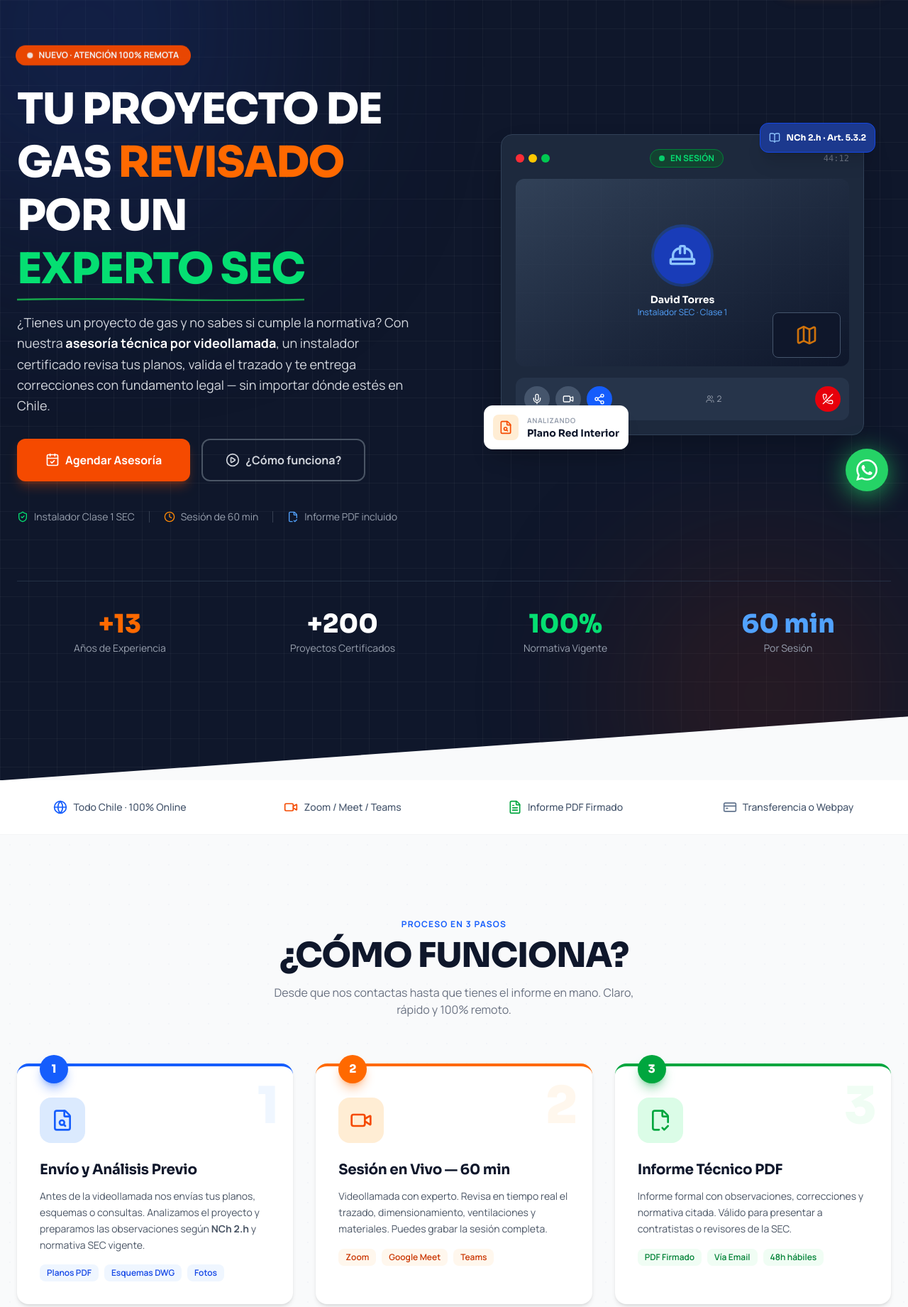
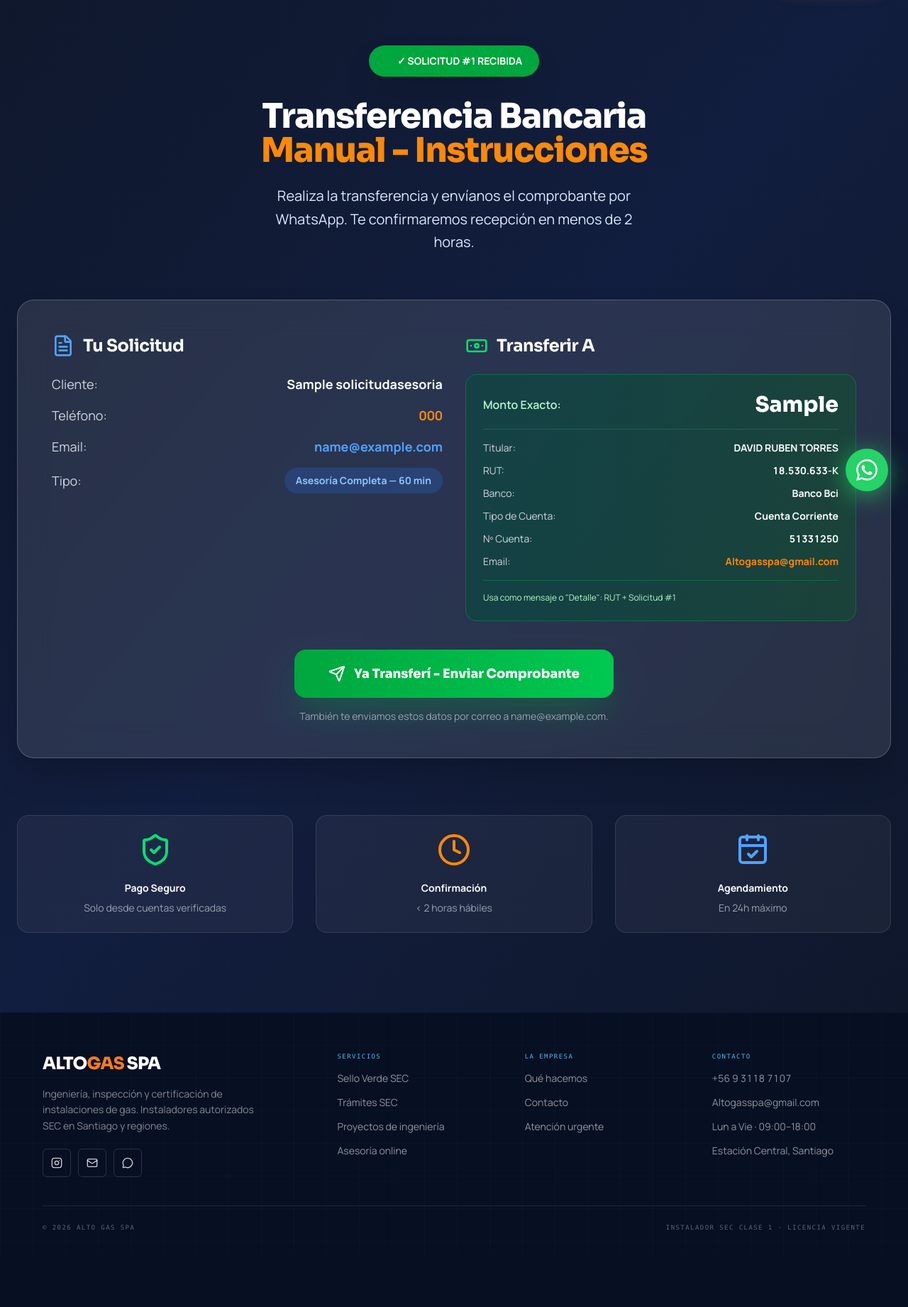
Before and after one commit to jors213/WebAltoGasSPA, a Django app: template core/templates/core/pago_transferencia.html in a window 1280 px wide. Shown: the part 80-1921 px from the top of the page at 71% size. After the commit the page ends 1812 px from the top, so only its background shows below. Run offline with Django 5.2, Linux system fonts and the light colour scheme; tables that the repository leaves empty hold one stand-in row (values such as "Sample post"); the template is opened without the code that fills it: values that come from a table or form of the project are taken from there, most other values are stand-ins (such as "Sample title", 1, 10 or a date in 2020); some libraries are stand-ins or nearby versions.

Commit message:
Arregla el flujo de pago por transferencia de punta a punta
La página de pago heredaba de asesoria_online.html, que no define ningún
bloque, así que Django descartaba todo su contenido y /pago-transferencia/
devolvía la página de Asesoría Online completa, con la sección "¿Qué podemos
revisar?" vacía. Nunca funcionó desde que se creó en ff677e9. Ahora es una
página independiente con su propio head, nav y pie compartidos, igual que las
de servicios.

El formulario tampoco confirmaba nada: la vista re-renderizaba la plantilla
con mostrar_modal, solicitud y monto_fmt, y ninguna de esas variables se usaba
allí. Pasa a redirigir a la página de pago (POST-Redirect-GET), así que
recargar ya no vuelve a crear la solicitud ni a reenviar los dos correos.

La URL lleva ahora el UUID de token_transaccion, campo que ya existía sin uso
—no hace falta migración—. Sin ese token la ruta no resuelve, de modo que
nadie puede leer el nombre, teléfono y correo de una solicitud ajena probando
/pago-transferencia/1/, /2/, /3/... Se suman @never_cache, noindex y un
Disallow en robots.txt. El enlace con token viaja en los dos correos: es la
única forma de recuperar la página si el cliente cierra la pestaña, y por eso
la vista tampoco filtra por estado (si filtrara, marcar la solicitud como
pagada rompería el enlace).

De paso, dos defectos que estaban ocultos porque la plantilla no se
renderizaba: el href de WhatsApp tenía un filtro urlencode colgando fuera de
la interpolación, y "#{ { solicitud.pk } }" no interpolaba nada.

El par 60000/30000 estaba escrito a mano en las dos vistas; queda en un
helper. Ojo: el campo monto del modelo sigue guardándose siempre en 60000,
eso va aparte.

Verificado con 33 comprobaciones sobre una base de datos aislada y con un
envío real desde el navegador con CSRF activo.

Co-Authored-By: Claude Opus 5 <noreply@anthropic.com>

```diff
--- a/backend/urls.py
+++ b/backend/urls.py
@@ -8,6 +8,7 @@ from django.http import HttpResponse
 
 robots_txt = """User-agent: *
 Disallow: /admin/
+Disallow: /pago-transferencia/
 Allow: /
 Sitemap: https://www.altogasspa.cl/sitemap.xml
 """
@@ -51,7 +52,9 @@ urlpatterns = [
     path('servicios/sello-verde/',         servicio_sello_verde,  name='servicio_sello_verde'),
     path('servicios/tramites-sec/',        servicio_tramites_sec, name='servicio_tramites_sec'),
     path('servicios/proyectos-ingenieria/',servicio_proyectos,    name='servicio_proyectos'),
-    path('pago-transferencia/<int:pk>/', pago_transferencia, name='pago_transferencia'),
+    # El token (UUID) es lo que autoriza a ver la solicitud: sin el par
+    # pk+token la URL no resuelve. Ver core.views.pago_transferencia.
+    path('pago-transferencia/<int:pk>/<uuid:token>/', pago_transferencia, name='pago_transferencia'),
 
     path('robots.txt', lambda request: HttpResponse(robots_txt, content_type='text/plain')),
     path('sitemap.xml', lambda request: HttpResponse(sitemap_xml, content_type='application/xml')),
--- a/core/templates/core/email_asesoria.html
+++ b/core/templates/core/email_asesoria.html
@@ -154,6 +154,11 @@
               <p style="text-align:center;font-size:12px;color:#94a3b8;margin:0 0 4px;">
                 +56 9 3118 7107 · Disponible Lun–Vie 9:00–18:00
               </p>
+              <p style="text-align:center;font-size:12px;color:#94a3b8;margin:10px 0 0;">
+                También puedes
+                <a href="{{ url_pago }}" style="color:#ea580c;font-weight:700;text-decoration:none;">ver estos datos en la web</a>.
+                Ese enlace es personal: no lo compartas.
+              </p>
 
             </td>
           </tr>
--- a/core/templates/core/pago_transferencia.html
+++ b/core/templates/core/pago_transferencia.html
@@ -1,20 +1,62 @@
-{% extends "core/asesoria_online.html" %}
 {% load static %}
+<!DOCTYPE html>
+<html lang="es" class="scroll-smooth scroll-pt-24">
+<head>
+    <meta charset="UTF-8">
+    <meta name="viewport" content="width=device-width, initial-scale=1.0">
+    <title>{{ title }}</title>
+    <meta name="description" content="Instrucciones para completar el pago por transferencia de tu asesoría online con Alto Gas SPA.">
 
-{% block title %}Pago Transferencia - Alto Gas SPA{% endblock %}
+    {% comment %}
+    noindex obligatorio: la página muestra nombre, teléfono y correo del cliente.
+    El robots.txt también bloquea /pago-transferencia/, pero esta etiqueta es la
+    que cuenta si alguien comparte el enlace y un buscador lo descubre igual.
+    {% endcomment %}
+    <meta name="robots" content="noindex, nofollow">
+    <link rel="icon" type="image/png" href="{% static 'core/img/flavicon.png' %}">
 
-{% block content %}
+    <!-- Fuentes de marca autoalojadas (Sora + Manrope). Precarga: el navegador
+         las pide en paralelo con el CSS, no despues, => sin parpadeo de texto. -->
+    <link rel="preload" href="{% static 'core/fonts/manrope-latin.woff2' %}" as="font" type="font/woff2" crossorigin>
+    <link rel="preload" href="{% static 'core/fonts/sora-latin.woff2' %}" as="font" type="font/woff2" crossorigin>
+    <link rel="stylesheet" href="{% static 'core/css/tailwind.css' %}">
+    <script src="https://unpkg.com/lucide@1.43.0"></script>
+    <style>
+        .grid-bg {
+            background-image:
+                linear-gradient(rgba(255,255,255,.04) 1px, transparent 1px),
+                linear-gradient(90deg, rgba(255,255,255,.04) 1px, transparent 1px);
+            background-size: 40px 40px;
+        }
+        .card-lift {
+            transition: transform 0.3s cubic-bezier(.22,1,.36,1),
+                        box-shadow 0.3s ease;
+        }
+        .card-lift:hover {
+            transform: translateY(-8px);
+            box-shadow: 0 30px 80px -12px rgba(30,58,138,.3);
+        }
+    </style>
+</head>
+<body class="bg-slate-900 font-sans text-slate-800">
+
+{% include 'core/_nav.html' with activo='asesoria' %}
+
 <!-- ═══════════════════════════════════════════════════════════
      HERO - Confirmación Transferencia
 ═══════════════════════════════════════════════════════════ -->
 <section class="min-h-screen pt-36 pb-28 bg-gradient-to-br from-slate-900 via-blue-900/20 to-slate-900 text-white relative overflow-hidden">
-    <div class="absolute inset-0 grid-bg opacity-20 pointer-events-none"></div>
+    <div class="absolute inset-0 grid-bg opacity-20 pointer-events-none" aria-hidden="true"></div>
 
-    <div class="container mx-auto px-6 max-w-2xl relative z-10">
-        <div data-reveal class="text-center mb-16">
+    {% comment %}
+    max-w-3xl y no 2xl: dentro de la tarjeta van dos columnas de datos y con 672px
+    los correos largos se parten a la mitad de una palabra.
+    {% endcomment %}
+    <div class="container mx-auto px-6 max-w-3xl relative z-10">
+        <div class="text-center mb-16">
             <div class="inline-flex items-center gap-2 bg-green-600 text-white text-sm font-bold px-6 py-3 rounded-full mb-8 shadow-2xl">
                 <span class="w-2 h-2 bg-green-300 rounded-full animate-ping"></span>
-                ✓ SOLICITUD #{ { solicitud.pk } } RECIBIDA
+                &#10003; SOLICITUD #{{ solicitud.pk }} RECIBIDA
             </div>
             <h1 class="font-display text-4xl md:text-5xl font-extrabold tracking-tight mb-6">
                 Transferencia Bancaria
@@ -25,8 +67,21 @@
             </p>
         </div>
 
+        {% if solicitud.estado == 'PAGADO' %}
+        <div class="mb-10 flex items-start gap-4 bg-green-500/15 border border-green-400/40 rounded-2xl p-6">
+            <i data-lucide="check-circle-2" class="w-7 h-7 text-green-300 shrink-0"></i>
+            <div>
+                <p class="font-display font-bold text-white text-lg mb-1">Pago confirmado</p>
+                <p class="text-sm text-green-100 leading-relaxed">
+                    Ya recibimos tu transferencia. Te enviaremos la invitación de Google Calendar
+                    con el enlace a la videollamada al correo <span class="font-bold">{{ solicitud.email }}</span>.
+                </p>
+            </div>
+        </div>
+        {% endif %}
+
         <!-- Card Principal - Datos Bancarios -->
-        <div data-reveal data-delay="200" class="bg-white/10 backdrop-blur-xl rounded-3xl p-10 md:p-12 border border-white/20 shadow-2xl card-lift">
+        <div class="bg-white/10 backdrop-blur-xl rounded-3xl p-10 md:p-12 border border-white/20 shadow-2xl card-lift">
             <div class="grid md:grid-cols-2 gap-8 mb-10">
                 <!-- Resumen Solicitud -->
                 <div>
@@ -35,21 +90,21 @@
                         Tu Solicitud
                     </h3>
                     <div class="space-y-4 text-lg">
-                        <div class="flex justify-between">
+                        <div class="flex justify-between gap-3">
                             <span class="text-gray-300">Cliente:</span>
-                            <span class="font-bold text-white">{{ solicitud.nombre }}</span>
+                            <span class="font-bold text-white text-right">{{ solicitud.nombre }}</span>
                         </div>
-                        <div class="flex justify-between">
+                        <div class="flex justify-between gap-3">
                             <span class="text-gray-300">Teléfono:</span>
-                            <span class="font-bold text-orange-400">{{ solicitud.telefono }}</span>
+                            <span class="tabular font-bold text-orange-400 text-right">{{ solicitud.telefono }}</span>
                         </div>
-                        <div class="flex justify-between">
+                        <div class="flex justify-between gap-3">
                             <span class="text-gray-300">Email:</span>
-                            <span class="font-bold text-blue-400">{{ solicitud.email }}</span>
+                            <span class="font-bold text-blue-400 text-right break-words">{{ solicitud.email }}</span>
                         </div>
-                        <div class="flex justify-between">
+                        <div class="flex justify-between items-center gap-3">
                             <span class="text-gray-300">Tipo:</span>
-                            <span class="bg-blue-500/20 text-blue-300 px-4 py-2 rounded-full text-sm font-bold">
+                            <span class="bg-blue-500/20 text-blue-300 px-4 py-2 rounded-full text-sm font-bold text-right">
                                 {{ solicitud.get_tipo_asesoria_display }}
                             </span>
                         </div>
@@ -63,21 +118,21 @@
                         Transferir A
                     </h3>
                     <div class="bg-gradient-to-r from-emerald-900/50 to-green-900/50 rounded-2xl p-6 border border-green-500/30 space-y-4">
-                        <div class="flex justify-between items-center">
+                        <div class="flex justify-between items-center gap-3">
                             <span class="text-green-200 font-semibold">Monto Exacto:</span>
-                            <span class="text-3xl font-display font-extrabold text-white">${{ monto|floatformat:0 }} CLP</span>
+                            <span class="tabular text-3xl font-display font-extrabold text-white">{{ monto_fmt }}</span>
                         </div>
                         <hr class="border-green-500/30 my-4">
                         <div class="space-y-3 text-sm">
-                            <div class="flex justify-between"><span class="text-gray-300">Titular:</span> <span class="font-mono font-bold text-white">DAVID RUBEN TORRES</span></div>
-                            <div class="flex justify-between"><span class="text-gray-300">RUT:</span> <span class="font-mono font-bold text-white">18.530.633-K</span></div>
-                            <div class="flex justify-between"><span class="text-gray-300">Banco:</span> <span class="font-mono font-bold text-white">Banco Bci</span></div>
-                            <div class="flex justify-between"><span class="text-gray-300">Tipo de Cuenta:</span> <span class="font-mono font-bold text-white">Cuenta Corriente</span></div>
-                            <div class="flex justify-between"><span class="text-gray-300">Nº Cuenta:</span> <span class="font-mono font-bold text-white">51331250</span></div>
-                            <div class="flex justify-between"><span class="text-gray-300">Email:</span> <span class="font-mono font-bold text-orange-400">Altogasspa@gmail.com</span></div>
+                            <div class="flex justify-between gap-3"><span class="text-gray-300">Titular:</span> <span class="font-bold text-white text-right">DAVID RUBEN TORRES</span></div>
+                            <div class="flex justify-between gap-3"><span class="text-gray-300">RUT:</span> <span class="tabular font-bold text-white text-right">18.530.633-K</span></div>
+                            <div class="flex justify-between gap-3"><span class="text-gray-300">Banco:</span> <span class="font-bold text-white text-right">Banco Bci</span></div>
+                            <div class="flex justify-between gap-3"><span class="text-gray-300">Tipo de Cuenta:</span> <span class="font-bold text-white text-right">Cuenta Corriente</span></div>
+                            <div class="flex justify-between gap-3"><span class="text-gray-300">Nº Cuenta:</span> <span class="tabular font-bold text-white text-right">51331250</span></div>
+                            <div class="flex justify-between gap-3"><span class="text-gray-300">Email:</span> <span class="font-bold text-orange-400 text-right break-words">Altogasspa@gmail.com</span></div>
                         </div>
                         <div class="pt-4 border-t border-green-500/30 text-xs text-green-200">
-                            📱 Usa mensaje RUT + Solicitud #{{ solicitud.pk }} en "Detalle"
+                            Usa como mensaje o "Detalle": RUT + Solicitud #{{ solicitud.pk }}
                         </div>
                     </div>
                 </div>
@@ -85,19 +140,22 @@
 
             <!-- CTA WhatsApp -->
             <div class="text-center">
-                <a href="https://wa.me/56931187107?text={{ 'Hola, acabo de solicitar una asesoría online (Solicitud #'|add:solicitud.pk|stringformat:'s' }}). Adjunto mi comprobante de transferencia de ${{ monto|floatformat:0 }} CLP. Gracias!'|urlencode }}"
+                <a href="https://wa.me/56931187107?text=Hola%20David%2C%20acabo%20de%20transferir%20el%20monto%20de%20mi%20solicitud%20%23{{ solicitud.pk }}%20y%20quiero%20enviar%20el%20comprobante."
                    target="_blank" rel="noopener noreferrer"
                    class="inline-flex items-center gap-3 bg-gradient-to-r from-green-600 to-green-500 hover:from-green-700 hover:to-green-600
                           text-white font-extrabold py-5 px-12 rounded-2xl shadow-2xl shadow-green-600/40
-                          transition-all duration-300 transform hover:-translate-y-2 hover:shadow-3xl text-lg font-display">
+                          transition-all duration-300 transform hover:-translate-y-2 text-lg font-display">
                     <i data-lucide="send" class="w-6 h-6"></i>
                     Ya Transferí - Enviar Comprobante
                 </a>
+                <p class="mt-4 text-sm text-gray-400">
+                    También te enviamos estos datos por correo a {{ solicitud.email }}.
+                </p>
             </div>
         </div>
 
         <!-- Trust Indicators -->
-        <div data-reveal data-delay="400" class="mt-20 grid md:grid-cols-3 gap-8 text-center text-sm">
+        <div class="mt-20 grid md:grid-cols-3 gap-8 text-center text-sm">
             <div class="flex flex-col items-center gap-2 p-6 bg-white/5 rounded-2xl border border-white/10">
                 <i data-lucide="shield-check" class="w-12 h-12 text-green-400 mb-3"></i>
                 <span class="font-bold text-white">Pago Seguro</span>
@@ -106,7 +164,7 @@
             <div class="flex flex-col items-center gap-2 p-6 bg-white/5 rounded-2xl border border-white/10">
                 <i data-lucide="clock" class="w-12 h-12 text-orange-400 mb-3"></i>
                 <span class="font-bold text-white">Confirmación</span>
-                <span class="text-gray-400">< 2 horas hábiles</span>
+                <span class="text-gray-400">&lt; 2 horas hábiles</span>
             </div>
             <div class="flex flex-col items-center gap-2 p-6 bg-white/5 rounded-2xl border border-white/10">
                 <i data-lucide="calendar-check" class="w-12 h-12 text-blue-400 mb-3"></i>
@@ -116,27 +174,9 @@
         </div>
     </div>
 </section>
-{% endblock %}
 
-{% block extra_css %}
-<style>
-    .grid-bg {
-        background-image:
-            linear-gradient(rgba(255,255,255,.04) 1px, transparent 1px),
-            linear-gradient(90deg, rgba(255,255,255,.04) 1px, transparent 1px);
-        background-size: 40px 40px;
-    }
-    .card-lift {
-        transition: transform 0.3s cubic-bezier(.22,1,.36,1),
-                    box-shadow 0.3s ease;
-    }
-    .card-lift:hover {
-        transform: translateY(-8px);
-        box-shadow: 0 30px 80px -12px rgba(30,58,138,.3);
-    }
-</style>
-{% endblock %}
+{% include 'core/_footer.html' %}
 
-<script>
-    lucide.createIcons();
-</script>
+<script>lucide.createIcons();</script>
+</body>
+</html>
```
Also changed, not shown: core/views.py (+56 -16 lines).
